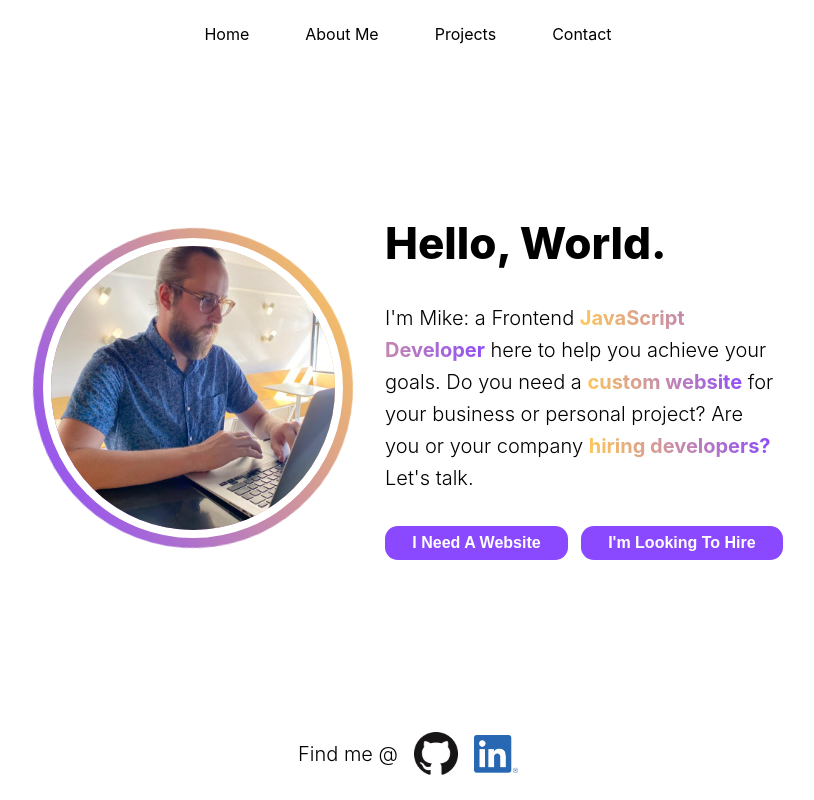
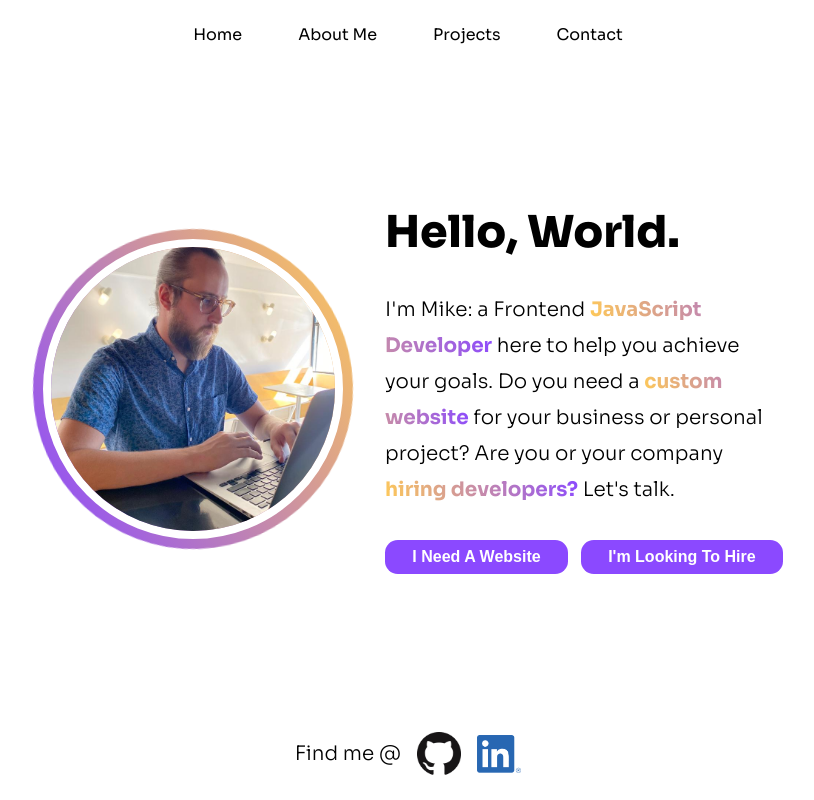
Before and after one commit to MikeKochendorfer/portfolio, a Next.js app: page / in a window 1280 px wide. Shown: the whole page, without its empty margins (232-1046 px from the left). Built offline with nearby package versions, Linux system fonts and the light colour scheme.

Commit message:
adds _document.tsx and changes default font family. Increases line-height for text.

```diff
--- /dev/null
+++ b/pages/_document.tsx
@@ -0,0 +1,24 @@
+import { Html, Head, Main, NextScript } from "next/document";
+
+export default function Document() {
+  return (
+    <Html>
+      <Head>
+        <link rel="preconnect" href="https://fonts.googleapis.com" />
+        <link
+          rel="preconnect"
+          href="https://fonts.gstatic.com"
+          crossOrigin={"true"}
+        />
+        <link
+          href="https://fonts.googleapis.com/css2?family=Sora:wght@300;400;500;600;700;800&family=Lora:wght@700&display=swap"
+          rel="stylesheet"
+        />
+      </Head>
+      <body>
+        <Main />
+        <NextScript />
+      </body>
+    </Html>
+  );
+}
--- a/styles/globals.css
+++ b/styles/globals.css
@@ -2,8 +2,8 @@ html,
 body {
   padding: 0;
   margin: 0;
-  font-family: -apple-system, BlinkMacSystemFont, Segoe UI, Roboto, Oxygen,
-    Ubuntu, Cantarell, Fira Sans, Droid Sans, Helvetica Neue, sans-serif;
+  font-family: -apple-system, BlinkMacSystemFont, Segoe UI, Roboto, Oxygen, Ubuntu, Cantarell, Fira Sans, Droid Sans, Helvetica Neue, sans-serif;
+  font-family: 'Sora', sans-serif;
 }
 
 h1 {
@@ -14,7 +14,7 @@ h1 {
 p {
   font-size: 1.25rem;
   font-weight: 300;
-  line-height: 1.6;
+  line-height: 1.8;
 }
 
 a {
```
